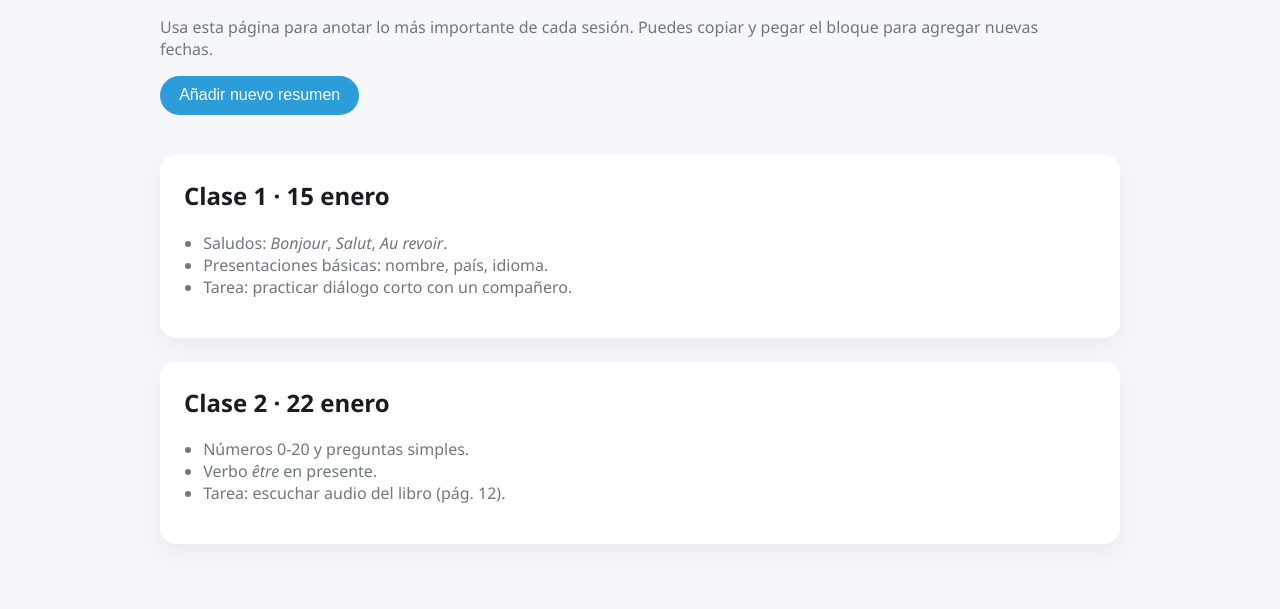
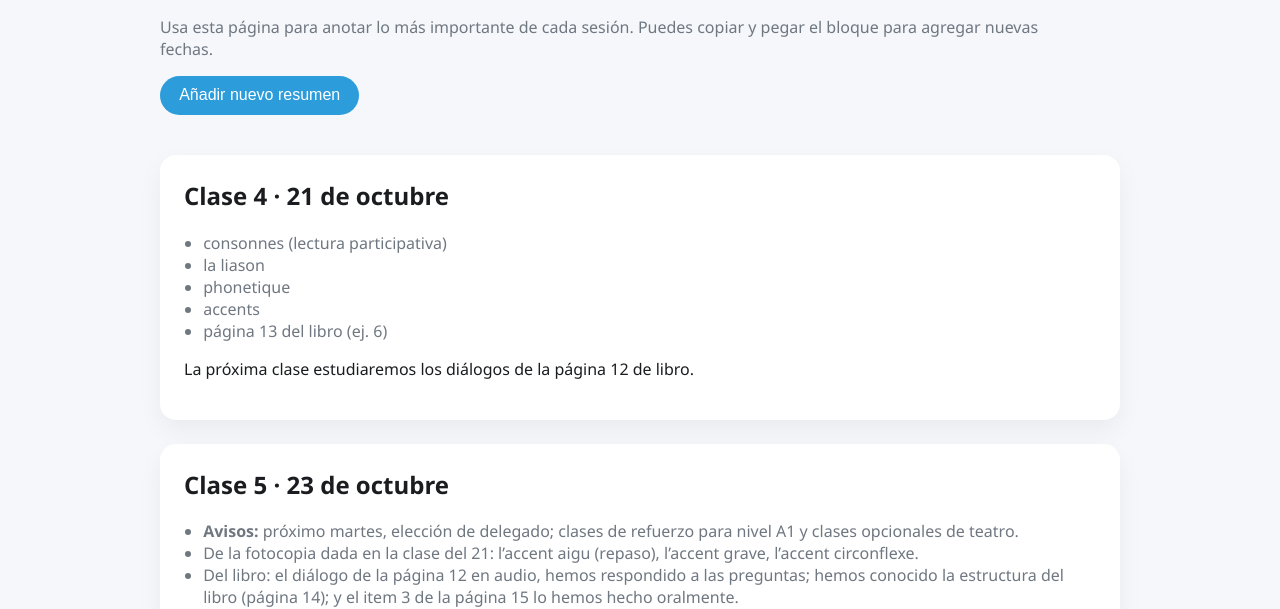
Before and after one commit to cleydyr/frances-eoi-2025-m, a website: page resumen-de-clases.html in a window 1280 px wide. Shown: the part 191-800 px from the top of the page. Drawn offline with Linux system fonts and the light colour scheme.

Commit message:
add class summaries

```diff
--- a/resumen-de-clases.html
+++ b/resumen-de-clases.html
@@ -1,11 +1,13 @@
 <!DOCTYPE html>
 <html lang="es">
+
 <head>
   <meta charset="utf-8" />
   <meta name="viewport" content="width=device-width, initial-scale=1" />
   <title>Francés EOI 2025 - Resumen de clases</title>
   <link rel="stylesheet" href="css/styles.css" />
 </head>
+
 <body>
   <app-header active="resumen"></app-header>
   <main class="main-content">
@@ -19,34 +21,40 @@
     </header>
     <section class="summaries" id="summary-list">
       <article class="summary-card">
-          <h2>Clase 1 · 15 enero</h2>
+        <h2>Clase 4 · 21 de octubre</h2>
         <ul>
-            <li>Saludos: <em>Bonjour</em>, <em>Salut</em>, <em>Au revoir</em>.</li>
-            <li>Presentaciones básicas: nombre, país, idioma.</li>
-            <li>Tarea: practicar diálogo corto con un compañero.</li>
+          <li>consonnes (lectura participativa)</li>
+          <li>la liason</li>
+          <li>phonetique</li>
+          <li>accents</li>
+          <li>página 13 del libro (ej. 6)</li>
+        </ul>
+        <p>La próxima clase estudiaremos los diálogos de la página 12 de libro.</p>
+      </article>
+      <article class="summary-card">
+        <h2>Clase 5 · 23 de octubre</h2>
+        <ul>
+          <li><strong>Avisos:</strong> próximo martes, elección de delegado; clases de refuerzo para nivel A1 y clases
+            opcionales de teatro.</li>
+          <li>De la fotocopia dada en la clase del 21: l’accent aigu (repaso), l’accent grave, l’accent circonflexe.
+          </li>
+          <li>Del libro: el diálogo de la página 12 en audio, hemos respondido a las preguntas; hemos conocido la
+            estructura del libro (página 14); y el item 3 de la página 15 lo hemos hecho oralmente.</li>
         </ul>
       </article>
       <article class="summary-card">
-          <h2>Clase 2 · 22 enero</h2>
+        <h2>Clase 6 · 28 de octubre</h2>
         <ul>
-            <li>Números 0-20 y preguntas simples.</li>
-            <li>Verbo <em>être</em> en presente.</li>
-            <li>Tarea: escuchar audio del libro (pág. 12).</li>
+          <li>elección de delegados: Cleydyr (delegado) y Alexandra (subdelegada)</li>
+          <li>accents (prática participativa por turnos)</li>
+          <li>contenido del libro: p. 15 (ejercicio 4); p. 16 (ejercicios 1 y 2); p. 17 (ejercicio 4 y 5); p. 18
+            (ejercicios 3, 4, 5, 7, 8)</li>
         </ul>
       </article>
     </section>
-      <template id="summary-template">
-        <article class="summary-card">
-          <h2>Clase X · fecha</h2>
-          <ul>
-            <li>Punto importante 1.</li>
-            <li>Punto importante 2.</li>
-            <li>Punto importante 3.</li>
-          </ul>
-        </article>
-      </template>
   </main>
   <app-footer></app-footer>
   <script src="js/main.js"></script>
 </body>
+
 </html>
```
Lines whose indentation alone changed are shown as unchanged.
